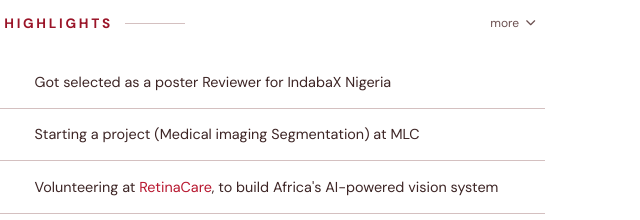
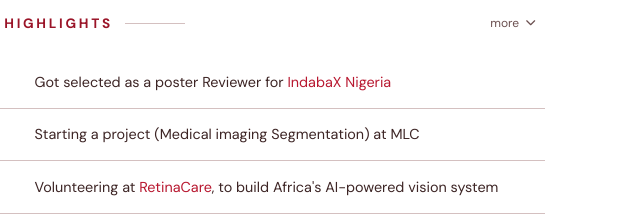
Before and after one commit to gracealele/gracealele.github.io, a plain HTML site: page index.html in a window 1280 px wide. Shown: the part 576-796 px from the top of the page, 627-1267 px from the left. Drawn offline with nearby package versions, Linux system fonts and the light colour scheme; a web font is replaced by a local one.

Commit message:
Highlight update

```diff
--- a/index.html
+++ b/index.html
@@ -1588,7 +1588,7 @@
             <div class="news-list">
               <div class="news-item">
                 <span class="news-date">April 2026</span>
-                <span class="news-text">Got selected as a poster Reviewer for IndabaX Nigeria <a href="https://indabaxng.github.io/about-us.html"></a></span>
+                <span class="news-text">Got selected as a poster Reviewer for <a href="https://indabaxng.github.io/about-us.html">IndabaX Nigeria</a></span>
               </div>
               <div class="news-item">
                 <span class="news-date">Jan. 2026</span>
```
